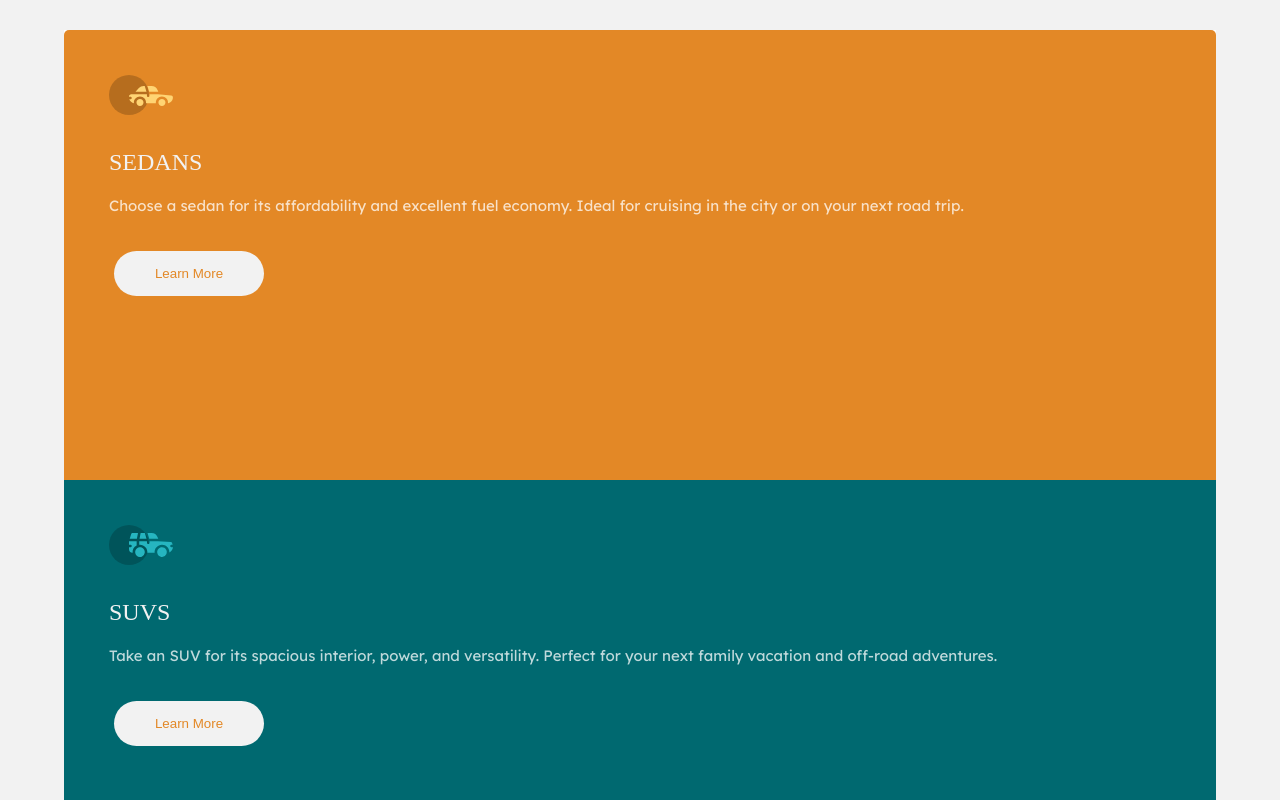
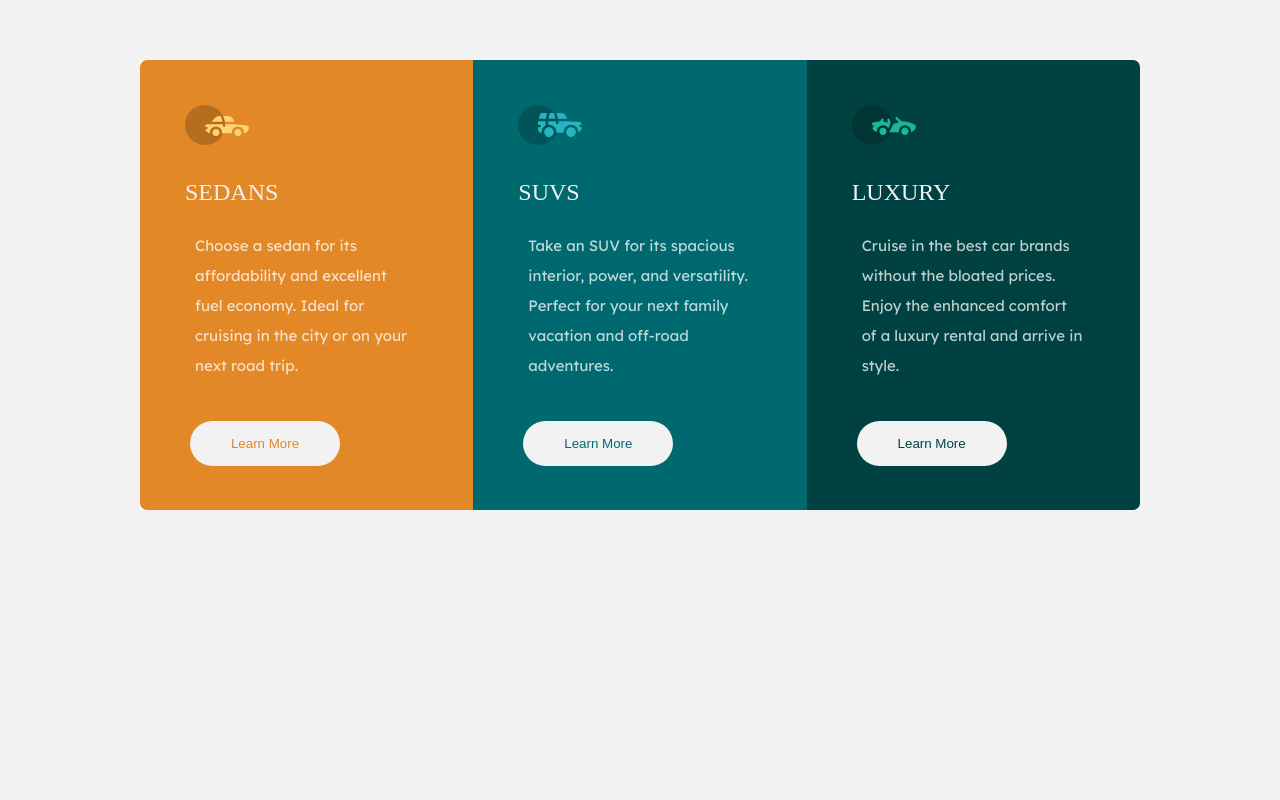
Before and after one commit to GuilhermeMarchioli/column-component, a plain HTML site: page index.html in a window 1280 px wide. Shown: the top 800 px of the page. Drawn offline with Linux system fonts and the light colour scheme; a web font is replaced by a local one.

Commit message:
projeto finalizado

```diff
--- a/index.html
+++ b/index.html
@@ -6,6 +6,7 @@
     <title>Column Component | FrontEnf Mentor Challenge</title>
     <link rel="shortcut icon" href="images/favicon-32x32.png" type="image/x-icon">
     <link rel="stylesheet" href="style.css">
+    <link rel="stylesheet" href="mediaquerry.css">
 </head>
 <body>
     <main>
--- /dev/null
+++ b/mediaquerry.css
@@ -0,0 +1,21 @@
+@charset "UTF-8";
+
+@media screen and (min-width: 992px) {
+    main {
+        flex-flow: row nowrap;
+        width: 1000px;
+        margin-top: 60px;
+    }
+
+    section#sedans {
+        border-radius: 7px 0px 0px 7px;
+    }
+
+    section#luxury {
+        border-radius: 0px 7px 7px 0px;
+    }
+
+    p {
+     padding: 10px
+    }
+}
--- a/style.css
+++ b/style.css
@@ -40,7 +40,7 @@ section {
 }
 
 section#sedans {
-    border-radius: 5px 5px 0px 0px;
+    border-radius: 7px 7px 0px 0px;
     background-color: hsl(31, 77%, 52%);
 }
 
@@ -49,7 +49,7 @@ section#suvs {
 }
 
 sectioN#luxury {
-    border-radius: 0px 0px 5px 5pxb;
+    border-radius: 0px 0px 7px 7px;
     background-color: hsl(179, 100%, 13%);
 }
 
@@ -80,4 +80,19 @@ button {
     padding: 15px;
     border: none;
     color: hsl(31, 77%, 52%);
+    transition-duration: 0.5s;
 }
+
+#suvs button {
+    color: hsl(184, 100%, 22%);
+}
+
+#luxury button {
+    color: hsl(179, 100%, 13%);
+}
+
+button:hover, #suvs button:hover, #luxury button:hover {
+    background-color: transparent;
+    border: 2px solid white;
+    color: white;
+}
```
